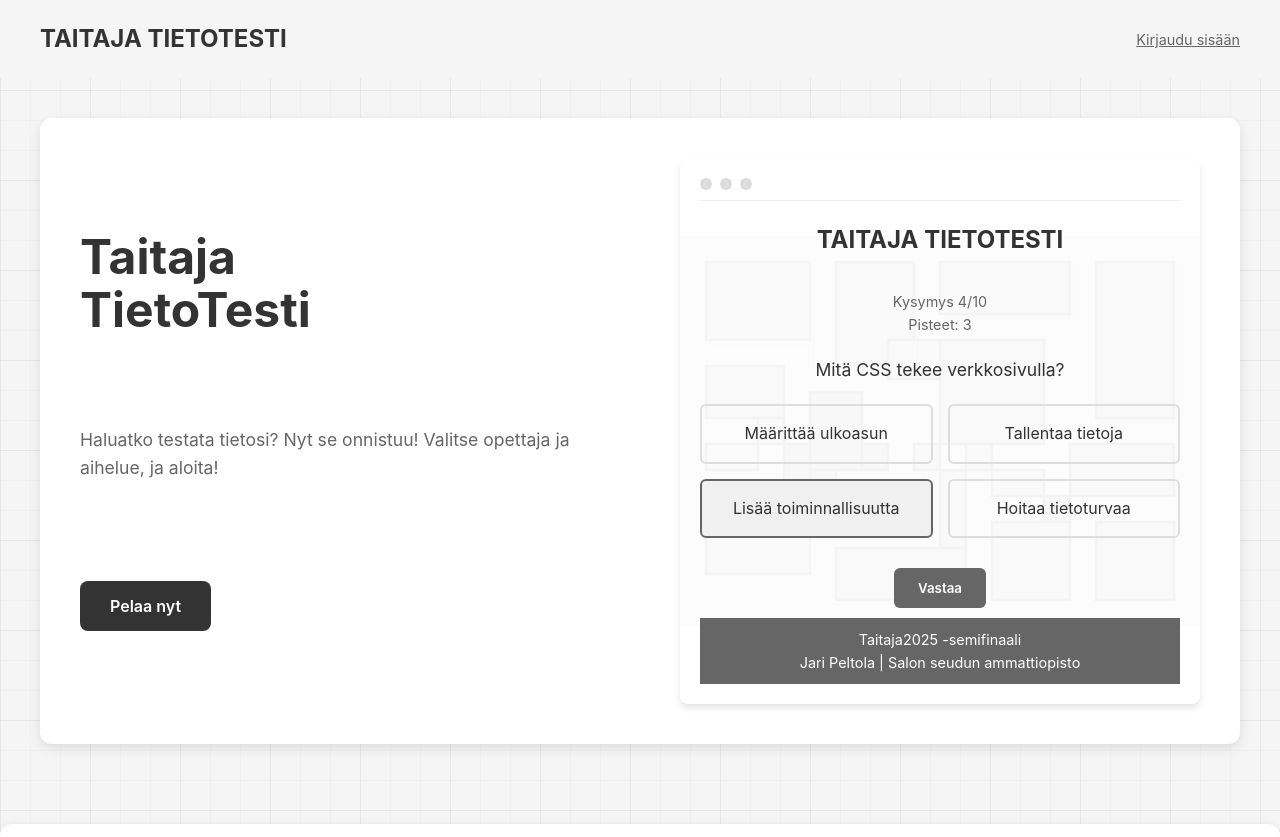
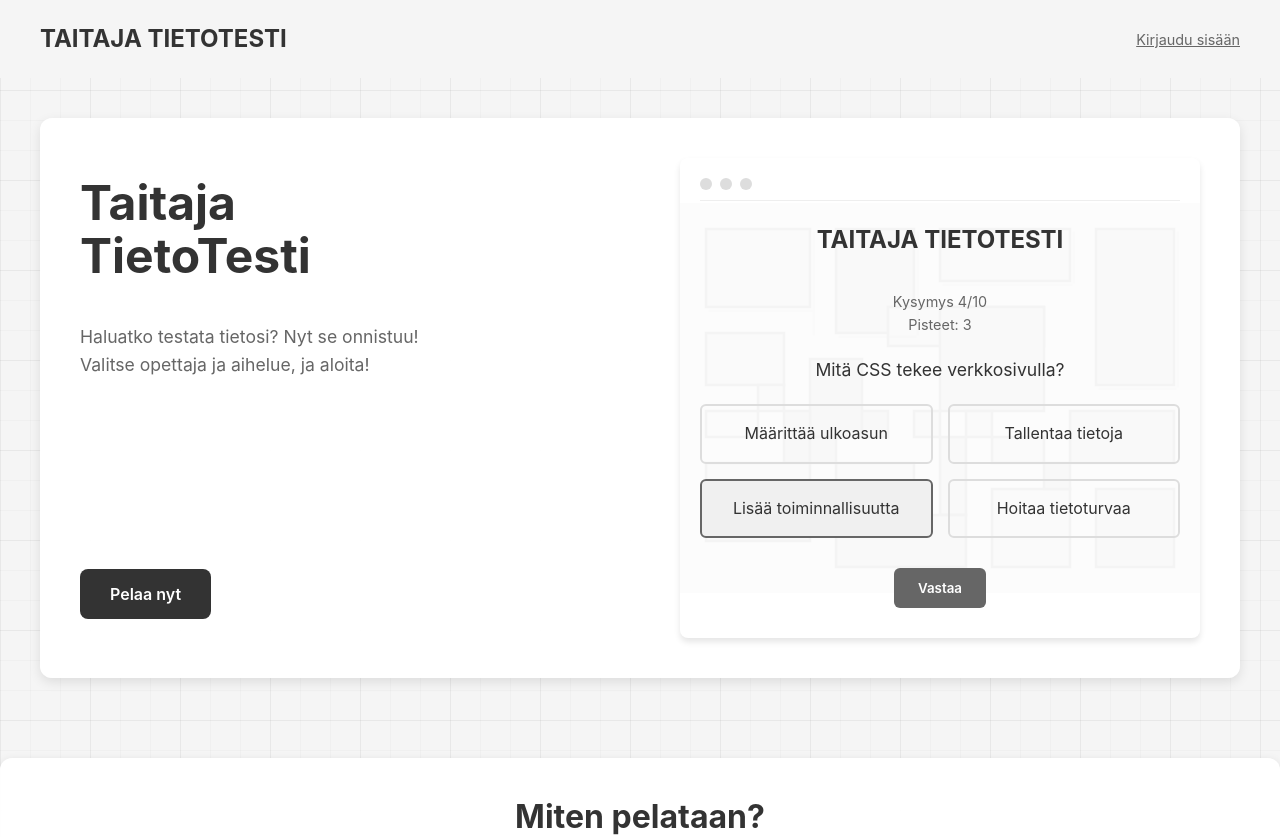
Before and after one commit to Moontags/taitaja, a Next.js app: page / in a window 1280 px wide. Shown: the top 837 px of the page. Built offline with nearby package versions, Linux system fonts and the light colour scheme.

Commit message:
Ready for deployment

```diff
--- a/src/app/game/page.tsx
+++ b/src/app/game/page.tsx
@@ -216,7 +216,7 @@ export default function GameStart() {
       <footer className={styles.footer}>
         <div>
           Taitaja2025 -semifinaali<br />
-          Jari Peltola | Salon ammttiopisto | 2024
+          Jari Peltola | Salon ammattiopisto
         </div>
       </footer>
     </div>
--- a/src/app/page.module.css
+++ b/src/app/page.module.css
@@ -112,7 +112,8 @@
   align-self: flex-start;
   animation: slideInUp 0.8s ease-out 0.6s both;
   transform: translateY(0);
-  margin-top: auto;
+  margin-top: 140px;
+
 }
 
 @keyframes slideInUp {
--- a/src/app/page.tsx
+++ b/src/app/page.tsx
@@ -19,7 +19,8 @@ export default function Home() {
               TietoTesti
             </h1>
             <p className={styles.description}>
-              Haluatko testata tietosi? Nyt se onnistuu! Valitse opettaja ja aihelue, ja aloita!
+              Haluatko testata tietosi? Nyt se onnistuu! <br />
+              Valitse opettaja ja aihelue, ja aloita!
             </p>
             <Link href="/game">
               <button className={styles.playButton}>
@@ -55,10 +56,10 @@ export default function Home() {
               </button>
             </div>
 
-            <div className={styles.gameFooter}>
+            {/* <div className={styles.gameFooter}>
               Taitaja2025 -semifinaali<br />
               Jari Peltola | Salon seudun ammattiopisto
-            </div>
+            </div> */}
           </div>
         </div>
       </main>
```
Also changed, not shown: 1 other file (tests, documents, lock files or other folders).
